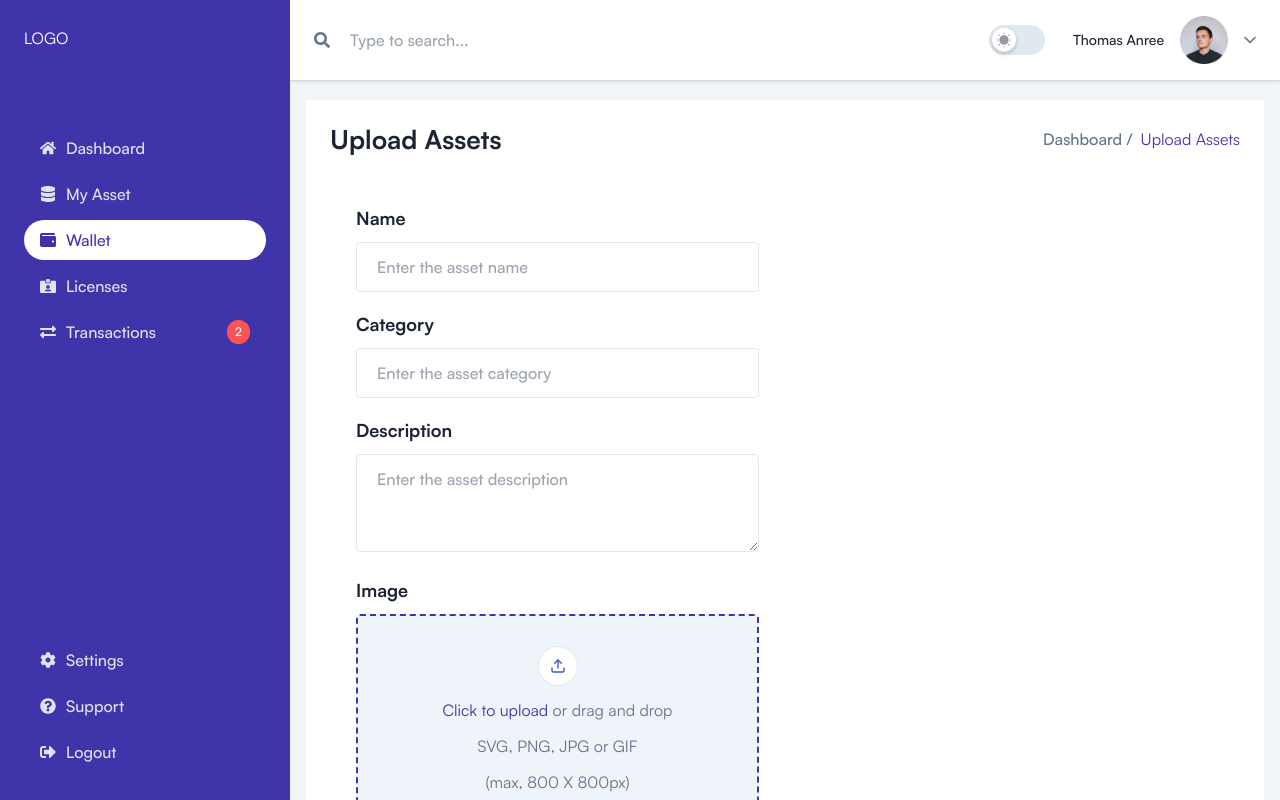
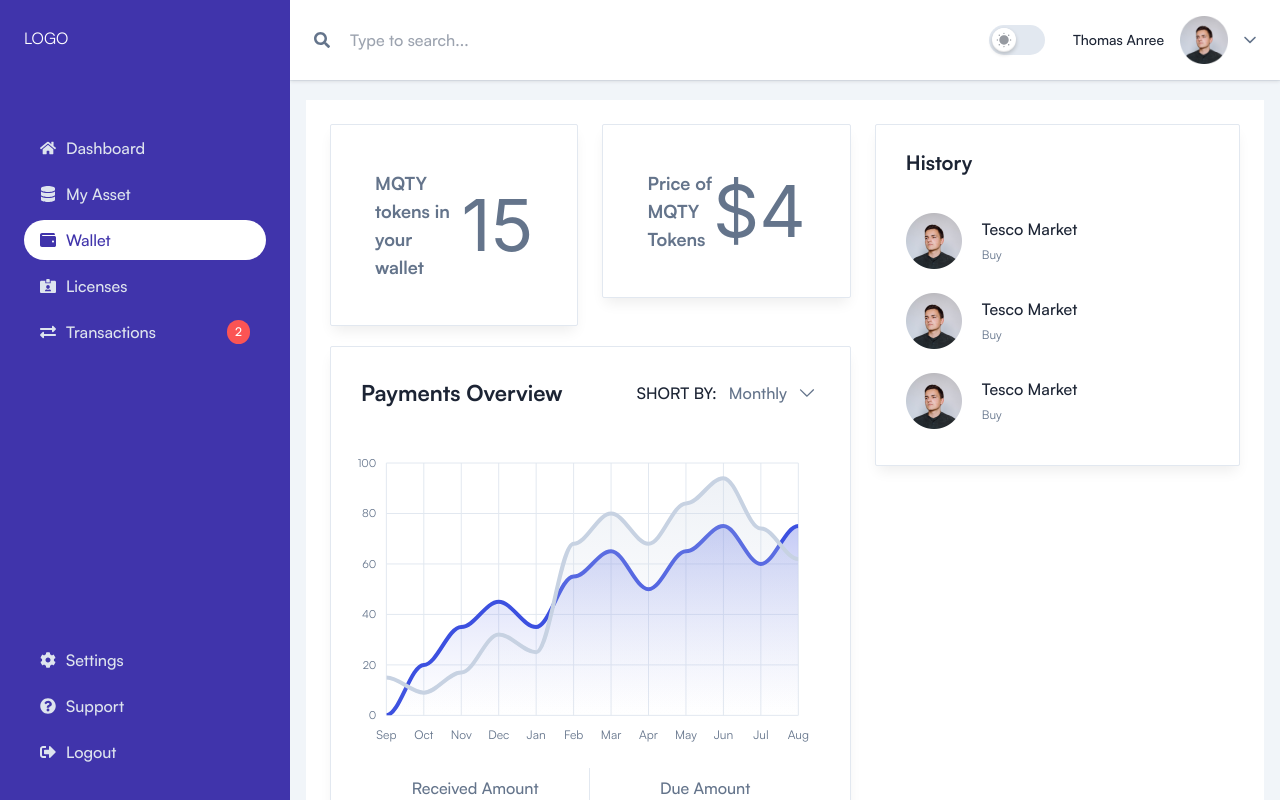
Before and after one commit to Metaquity-Network/phyken-asset-originator, a Next.js app: page /wallet in a window 1280 px wide. Built offline with nearby package versions, Linux system fonts and the light colour scheme.

Commit message:
asset UI updated

```diff
--- a/app/wallet/page.tsx
+++ b/app/wallet/page.tsx
@@ -4,149 +4,90 @@
 import Breadcrumb from '@/components/Breadcrumbs/Breadcrumb';
 import { FaPlus, FaTimes } from 'react-icons/fa';
 import { useRouter } from 'next/navigation';
+import ChartSeven from '@/components/Charts/ChartSeven';
+import ChartEight from '@/components/Charts/ChartEight';
+import Image from 'next/image';
+import { AssetHistory } from '@/types/history';
 
 const Wallet: React.FC = () => {
   const router = useRouter();
+
+  const chatData: AssetHistory[] = [
+    {
+      date: '13 Dec 2020',
+      image: '/imagea/assets/asset-verified.png',
+      name: 'Tesco market',
+      price: '$75.67',
+      type: 'Buy',
+    },
+    {
+      date: '13 Dec 2020',
+      image: '/imagea/assets/asset-verified.png',
+      name: 'Tesco market',
+      price: '$75.67',
+      type: 'Buy',
+    },
+    {
+      date: '13 Dec 2020',
+      image: '/imagea/assets/asset-verified.png',
+      name: 'Tesco market',
+      price: '$75.67',
+      type: 'Buy',
+    },
+  ];
   return (
     <>
-      <Breadcrumb pageName={['Upload Assets']} />
-
-      <div className="gap-9 sm:grid-cols-2 md:w-[50%] 2xsm:w-[100%]">
-        <div className="flex flex-col gap-9">
-          <form action="#">
-            <div className="p-6.5">
-              <div className="mb-4.5">
-                <label className="mb-2.5 block text-black dark:text-white font-semibold text-lg">Name</label>
-                <input
-                  type="text"
-                  placeholder="Enter the asset name"
-                  className="w-full rounded border-[1.5px] border-stroke bg-transparent py-3 px-5 font-medium outline-none transition focus:border-primary active:border-primary disabled:cursor-default disabled:bg-whiter dark:border-form-strokedark dark:bg-form-input dark:focus:border-primary"
-                />
-              </div>
-
-              <div className="mb-4.5">
-                <label className="mb-2.5 block text-black dark:text-white font-semibold text-lg">Category</label>
-                <input
-                  type="text"
-                  placeholder="Enter the asset category"
-                  className="w-full rounded border-[1.5px] border-stroke bg-transparent py-3 px-5 font-medium outline-none transition focus:border-primary active:border-primary disabled:cursor-default disabled:bg-whiter dark:border-form-strokedark dark:bg-form-input dark:focus:border-primary"
-                />
-              </div>
-
-              <div className="mb-4.5">
-                <label className="mb-2.5 block text-black dark:text-white font-semibold text-lg">Description</label>
-                <textarea
-                  rows={3}
-                  placeholder="Enter the asset description"
-                  className="w-full rounded border-[1.5px] border-stroke bg-transparent py-3 px-5 font-medium outline-none transition focus:border-primary active:border-primary disabled:cursor-default disabled:bg-whiter dark:border-form-strokedark dark:bg-form-input dark:focus:border-primary"
-                />
-              </div>
-
-              <div className="mb-4.5">
-                <label className="mb-2.5 block text-black dark:text-white font-semibold text-lg">Image</label>
-                <div
-                  id="FileUpload"
-                  className="relative mb-5.5 block w-full cursor-pointer appearance-none rounded border-2 border-dashed border-primary bg-gray py-4 px-4 dark:bg-meta-4 sm:py-7.5"
-                >
-                  <input
-                    type="file"
-                    accept="image/*"
-                    className="absolute inset-0 z-50 m-0 h-full w-full cursor-pointer p-0 opacity-0 outline-none"
-                  />
-                  <div className="flex flex-col items-center justify-center space-y-3">
-                    <span className="flex h-10 w-10 items-center justify-center rounded-full border border-stroke bg-white dark:border-strokedark dark:bg-boxdark">
-                      <svg width="16" height="16" viewBox="0 0 16 16" fill="none" xmlns="http://www.w3.org/2000/svg">
-                        <path
-                          fillRule="evenodd"
-                          clipRule="evenodd"
-                          d="M1.99967 9.33337C2.36786 9.33337 2.66634 9.63185 2.66634 10V12.6667C2.66634 12.8435 2.73658 13.0131 2.8616 13.1381C2.98663 13.2631 3.1562 13.3334 3.33301 13.3334H12.6663C12.8431 13.3334 13.0127 13.2631 13.1377 13.1381C13.2628 13.0131 13.333 12.8435 13.333 12.6667V10C13.333 9.63185 13.6315 9.33337 13.9997 9.33337C14.3679 9.33337 14.6663 9.63185 14.6663 10V12.6667C14.6663 13.1971 14.4556 13.7058 14.0806 14.0809C13.7055 14.456 13.1968 14.6667 12.6663 14.6667H3.33301C2.80257 14.6667 2.29387 14.456 1.91879 14.0809C1.54372 13.7058 1.33301 13.1971 1.33301 12.6667V10C1.33301 9.63185 1.63148 9.33337 1.99967 9.33337Z"
-                          fill="#3C50E0"
-                        />
-                        <path
-                          fillRule="evenodd"
-                          clipRule="evenodd"
-                          d="M7.5286 1.52864C7.78894 1.26829 8.21106 1.26829 8.4714 1.52864L11.8047 4.86197C12.0651 5.12232 12.0651 5.54443 11.8047 5.80478C11.5444 6.06513 11.1223 6.06513 10.8619 5.80478L8 2.94285L5.13807 5.80478C4.87772 6.06513 4.45561 6.06513 4.19526 5.80478C3.93491 5.54443 3.93491 5.12232 4.19526 4.86197L7.5286 1.52864Z"
-                          fill="#3C50E0"
-                        />
-                        <path
-                          fillRule="evenodd"
-                          clipRule="evenodd"
-                          d="M7.99967 1.33337C8.36786 1.33337 8.66634 1.63185 8.66634 2.00004V10C8.66634 10.3682 8.36786 10.6667 7.99967 10.6667C7.63148 10.6667 7.33301 10.3682 7.33301 10V2.00004C7.33301 1.63185 7.63148 1.33337 7.99967 1.33337Z"
-                          fill="#3C50E0"
-                        />
-                      </svg>
-                    </span>
-                    <p>
-                      <span className="text-primary dark:text-white">Click to upload</span> or drag and drop
-                    </p>
-                    <p className="mt-1.5">SVG, PNG, JPG or GIF</p>
-                    <p>(max, 800 X 800px)</p>
-                  </div>
+      <div className="grid grid-cols-12 gap-4 md:gap-6 2xl:gap-7.5">
+        <div className="col-span-12 xl:col-span-7">
+          <div className="grid grid-cols-12 gap-4 md:gap-6 2xl:gap-7.5">
+            <div className="col-span-12 md:col-span-6">
+              <div className="rounded-sm border border-stroke bg-ghostwhite-100 p-3 shadow-default dark:border-strokedark dark:bg-boxdark">
+                <div className="flex flex-row items-center justify-between p-3 xl:p-8">
+                  <div className="font-semibold text-lg">MQTY tokens in your wallet</div>
+                  <div className=" text-zinc-900 text-7xl font-normal font-['Inter'] leading-10">15</div>
                 </div>
               </div>
+            </div>
+            <div className="col-span-12 md:col-span-6">
+              <div className="rounded-sm border border-stroke bg-ghostwhite-100 p-3 shadow-default dark:border-strokedark dark:bg-boxdark">
+                <div className="flex flex-row items-center justify-between p-3 xl:p-8">
+                  <div className="font-semibold text-lg">Price of MQTY Tokens</div>
+                  <div className=" text-zinc-900 text-7xl font-normal font-['Inter'] leading-10">$4</div>
+                </div>
+              </div>
+            </div>
+          </div>
+          <div className="pt-5">
+            <ChartSeven />
+          </div>
+        </div>
+        <div className="col-span-12 xl:col-span-5">
+          <div className="col-span-12 rounded-sm border border-stroke bg-white py-6 shadow-default dark:border-strokedark dark:bg-boxdark xl:col-span-4">
+            <h4 className="mb-6 px-7.5 text-xl font-semibold text-black dark:text-white">History</h4>
 
-              <div className="mb-4.5">
-                <label className="mb-2.5 block text-black dark:text-white font-semibold text-lg">Cost</label>
-                <input
-                  type="text"
-                  placeholder="Enter the asset cost"
-                  className="w-full rounded border-[1.5px] border-stroke bg-transparent py-3 px-5 font-medium outline-none transition focus:border-primary active:border-primary disabled:cursor-default disabled:bg-whiter dark:border-form-strokedark dark:bg-form-input dark:focus:border-primary"
-                />
-              </div>
+            <div>
+              {chatData.map((chat, key) => (
+                <div className="flex items-center gap-5 py-3 px-7.5 hover:bg-gray-3 dark:hover:bg-meta-4" key={key}>
+                  <div className="relative h-14 w-14 rounded-full">
+                    <Image src="/images/user/user-01.png" alt="User" width={57} height={56} />
+                  </div>
 
-              <div className="mb-4.5">
-                <label className="mb-2.5 block text-black dark:text-white font-semibold text-lg">Licenses</label>
-                <div className="grid grid-cols-12">
-                  <div className="relative z-20 dark:bg-form-input col-span-11">
-                    <select className="relative z-20 w-full appearance-none rounded border border-stroke bg-transparent py-3 px-5 outline-none transition focus:border-primary active:border-primary dark:border-form-strokedark dark:bg-form-input">
-                      <option value="">USA</option>
-                      <option value="">UK</option>
-                      <option value="">Canada</option>
-                    </select>
-                    <span className="absolute top-1/2 right-4 z-10 -translate-y-1/2">
-                      <svg width="24" height="24" viewBox="0 0 24 24" fill="none" xmlns="http://www.w3.org/2000/svg">
-                        <g opacity="0.8">
-                          <path
-                            fillRule="evenodd"
-                            clipRule="evenodd"
-                            d="M5.29289 8.29289C5.68342 7.90237 6.31658 7.90237 6.70711 8.29289L12 13.5858L17.2929 8.29289C17.6834 7.90237 18.3166 7.90237 18.7071 8.29289C19.0976 8.68342 19.0976 9.31658 18.7071 9.70711L12.7071 15.7071C12.3166 16.0976 11.6834 16.0976 11.2929 15.7071L5.29289 9.70711C4.90237 9.31658 4.90237 8.68342 5.29289 8.29289Z"
-                            fill="#637381"
-                          ></path>
-                        </g>
-                      </svg>
-                    </span>
-                  </div>
-                  <div className="justify-center align-middle px-4 py-1">
-                    <div className="group relative inline-block">
-                      <button
-                        className="rounded-full bg-primary h-10 w-10 flex justify-center py-3 text-gray hover:opacity-80 dark:hover:opacity-70"
-                        onClick={(event) => {
-                          event.preventDefault();
-                          router.push('upload-assets/license-upload');
-                        }}
-                      >
-                        <FaPlus />
-                      </button>
-                      <div className="absolute bottom-full left-1/2 z-20 mb-3 -translate-x-1/2 whitespace-nowrap rounded bg-black py-1.5 px-4.5 text-sm font-medium text-white opacity-0 group-hover:opacity-100">
-                        <span className="absolute bottom-[-3px] left-1/2 -z-10 h-2 w-2 -translate-x-1/2 rotate-45 rounded-sm bg-black"></span>
-                        Upload new Licenses
-                      </div>
+                  <div className="flex flex-1 items-center justify-between">
+                    <div>
+                      <h5 className="font-medium text-black dark:text-white">Tesco Market</h5>
+                      <p>
+                        <span className="text-xs"> Buy</span>
+                      </p>
+                    </div>
+                    <div className="flex h-6 w-6 flex-col items-center justify-center">
+                      <span className="text-lg font-bold text-white"> $75.65</span>
+                      <span className="text-sm font-medium text-white"> count</span>
                     </div>
                   </div>
                 </div>
-              </div>
-
-              <button
-                className="flex w-full justify-center rounded bg-primary p-3 font-medium text-gray hover:opacity-80 dark:hover:opacity-70"
-                onClick={(event) => {
-                  event.preventDefault();
-                  router.push('upload-assets/asset-uploaded');
-                }}
-              >
-                Upload Asset
-              </button>
+              ))}
             </div>
-          </form>
+          </div>
         </div>
       </div>
     </>
--- /dev/null
+++ b/types/history.ts
@@ -0,0 +1,7 @@
+export type AssetHistory = {
+  image?: string;
+  name?: string;
+  type?: string;
+  price?: string;
+  date?: string;
+};
```
Also changed, not shown: app/upload-assets/asset-uploaded/page.tsx (+0 -20 lines), components/Charts/ChartSeven.tsx (+10 -42 lines).
